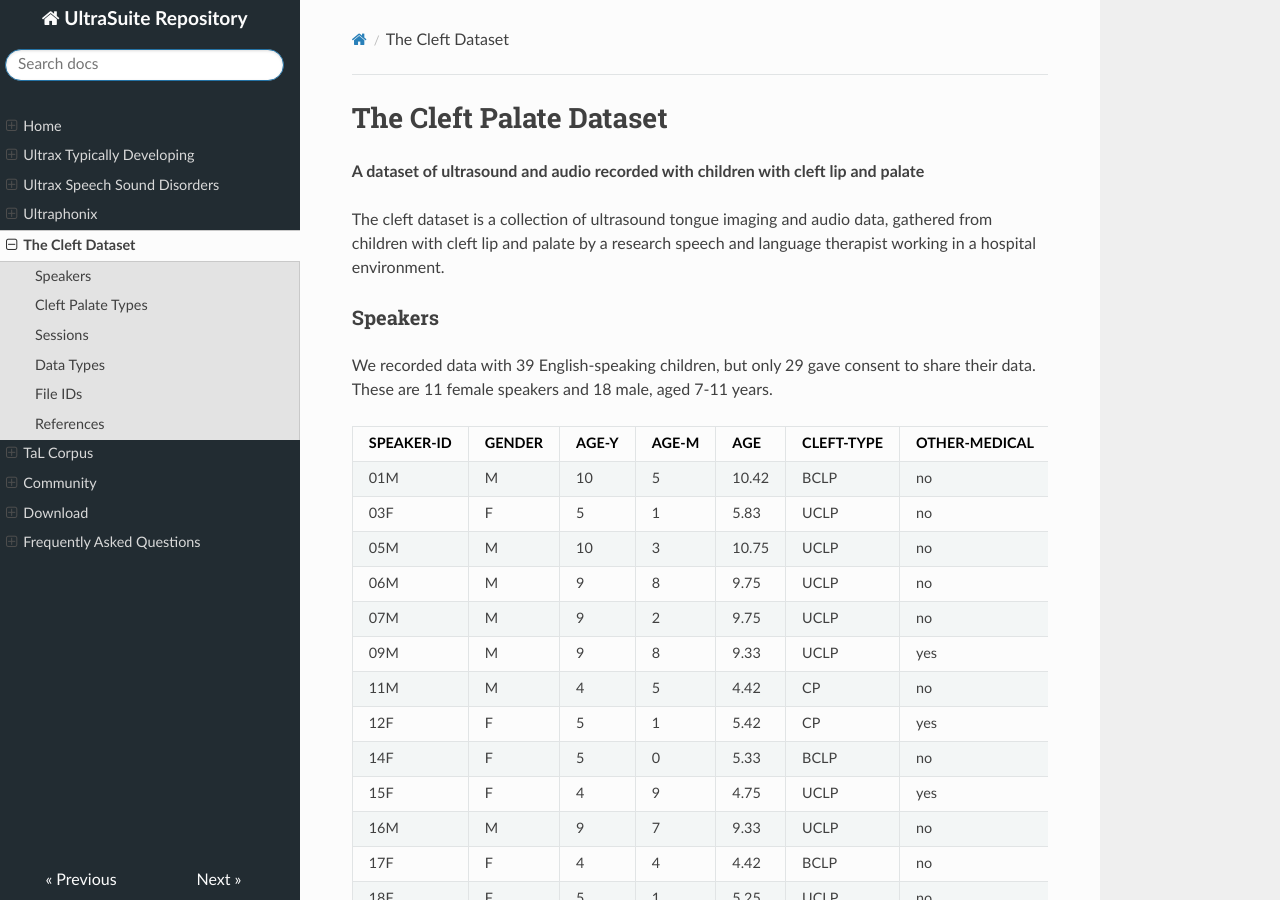
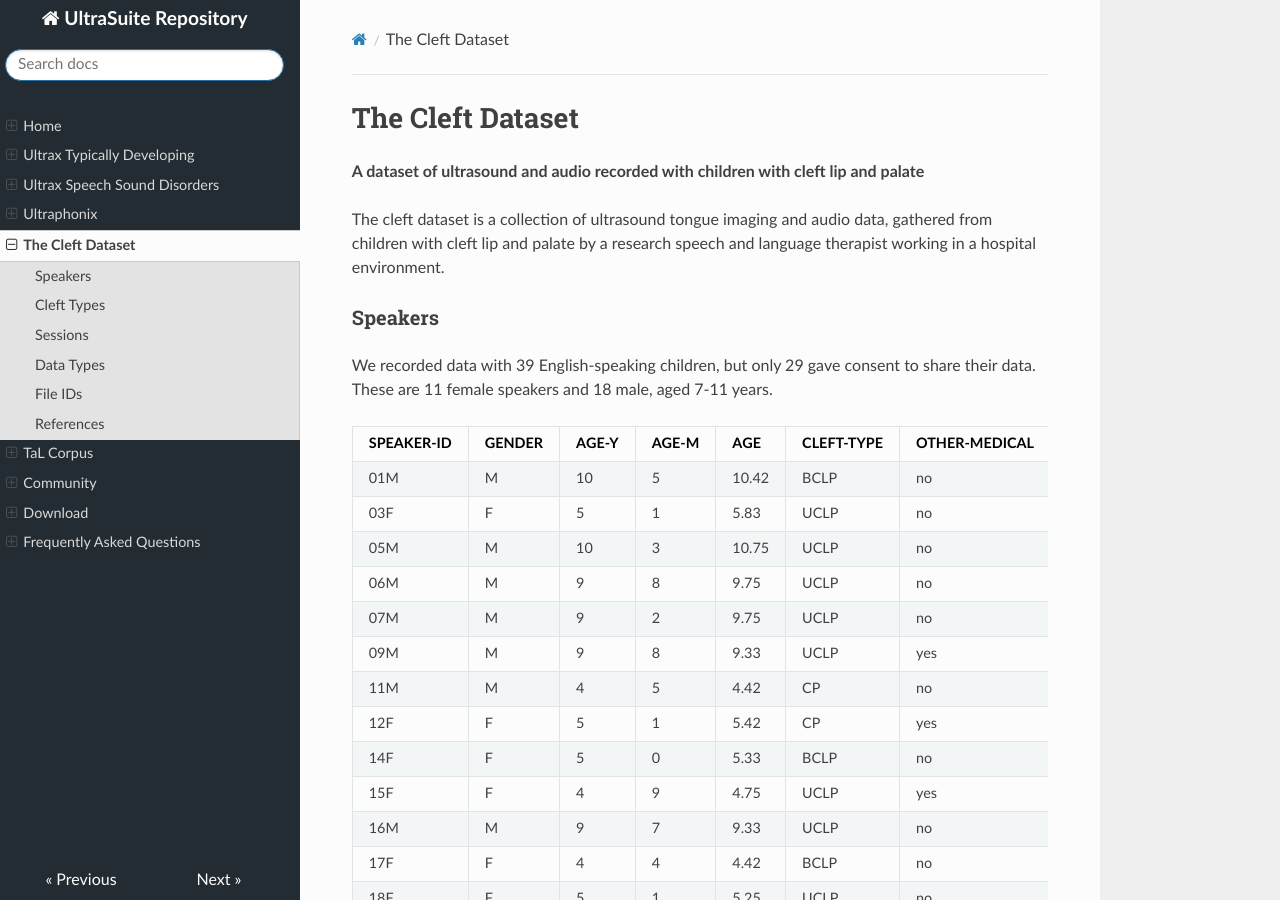
Before and after one commit to UltraSuite/ultrasuite-doc, an MkDocs documentation site: the page built from docs/data/cleft.md, in a window 1280 px wide and 900 px high. Built offline with MkDocs 1.6.1, drawn with Linux system fonts in a browser that asks for light colours; nearby versions of some CDN libraries; some of the changed text lies outside the part shown.

Commit message:
renamed the dataset

```diff
--- a/docs/data/cleft.md
+++ b/docs/data/cleft.md
@@ -1,4 +1,4 @@
-# The Cleft Palate Dataset
+# The Cleft Dataset
 
 **A dataset of ultrasound and audio recorded with children with cleft lip and palate**
 
@@ -48,7 +48,7 @@ These are 11 female speakers and 18 male, aged 7-11 years.
 
 
 
-### Cleft Palate Types
+### Cleft Types
 
 | Data type   | Description                                                               |
 | ----------- | ------------------------------------------------------------------------- |
```
